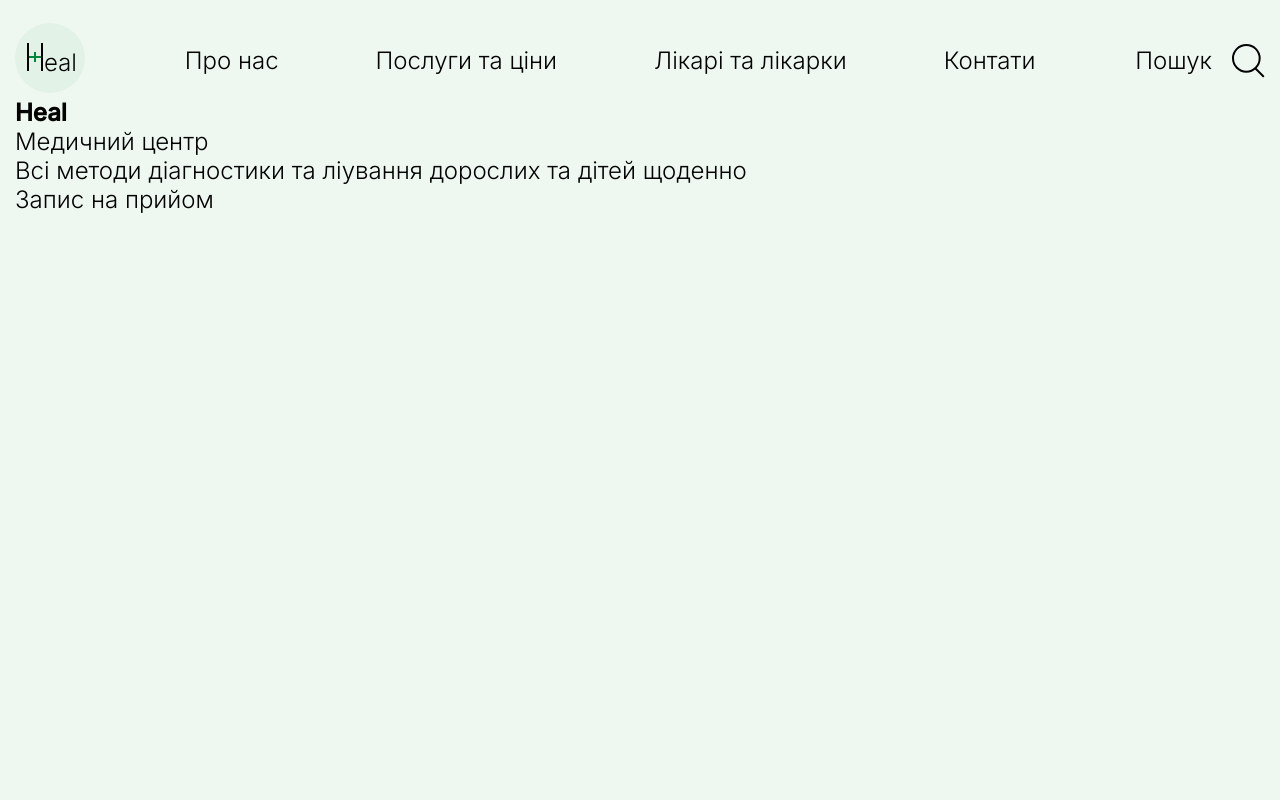
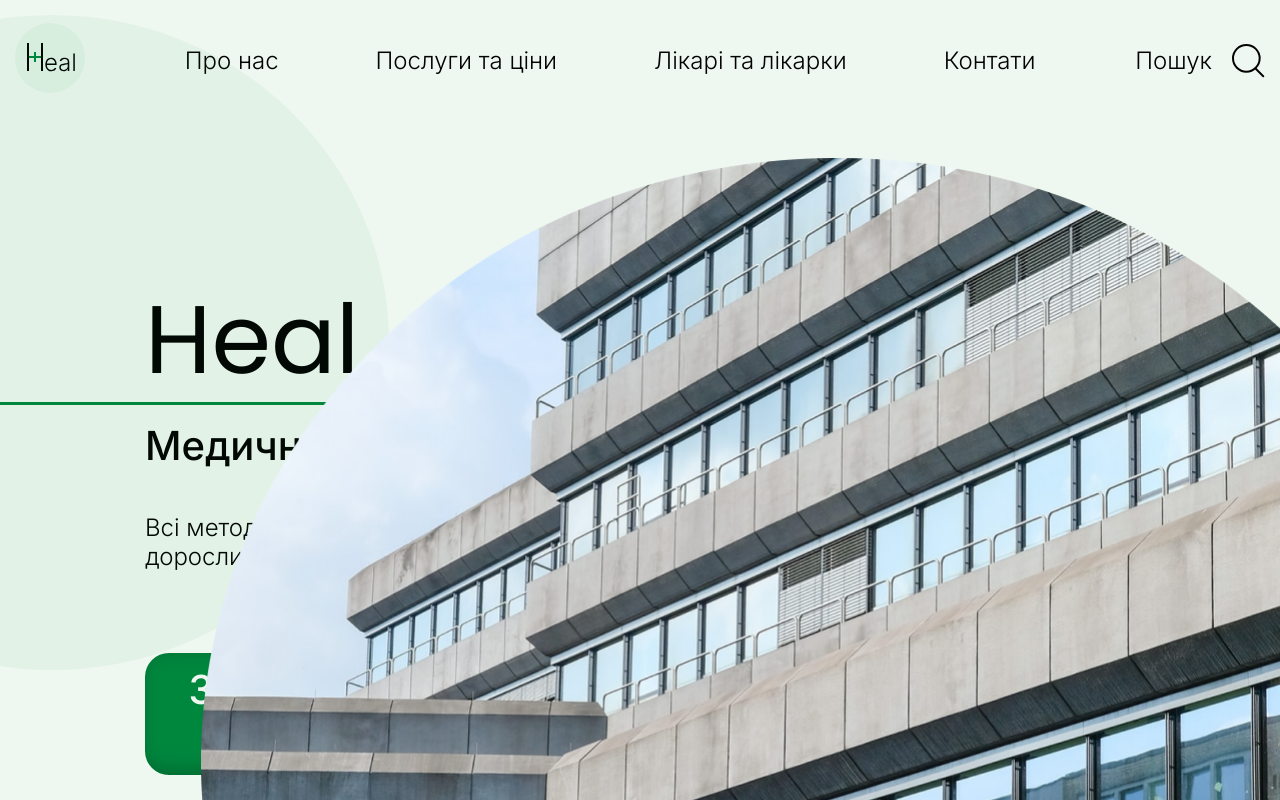
Before and after one commit to m1lkyway123/heal, a plain HTML site: page index.html in a window 1280 px wide. Drawn offline with Linux system fonts and the light colour scheme.

Commit message:
added a section

```diff
--- a/assets/css/style.css
+++ b/assets/css/style.css
@@ -16,7 +16,6 @@ body {
     font-weight: 300;
     color: #020202;
     background-color: #EEF8F0;
-    /* font-family: 'Poppins', sans-serif; */
 }
 
 .container {
@@ -51,5 +50,65 @@ body {
 }
 
 .heal {
+    position: relative;
+    height: calc(100vh - 158px);
+    margin-top: 60px;
 
 }
+.heal::after {
+    content: '';
+    background-image: url(../images/heal-bg2.png);
+    background-repeat: no-repeat;
+    background-size: cover;
+    position: absolute;
+    width: 1079px;
+    height: calc(100vh - 158px);
+    right: 0;
+    top: 0;
+}
+.heal__inner {
+    position: relative;
+    padding-top: 110px;
+    padding-left: 130px;
+}
+.heal__inner::before {
+    content: '';
+    background-image: url(../images/heal-bg1.svg);
+    background-repeat: no-repeat;
+    background-size: cover;
+    width: 704px;
+    height: 655px;
+    position: absolute;
+    top: -143px;
+    left: -160px;
+}
+.heal__title {
+    font-family: 'Poppins', sans-serif;
+    font-weight: 400;
+    font-size: 96px;
+    line-height: 144px;
+}
+.heal__subtitle {
+    font-size: 40px;
+    font-weight: 500;
+    line-height: 48px;
+    margin-top: 10px;
+    margin-bottom: 43px;
+}
+.heal__text {
+    max-width: 423px;
+    margin-bottom: 82px;
+}
+.heal__link {
+    display: inline-block;
+    background-color: #00873E;
+    color: #EEF8F0;
+    font-size: 40px;
+    font-weight: 500;
+    line-height: 48px;
+    max-width: 263px;
+    border-radius: 24px;
+    text-align: center;
+    padding: 13px;
+    box-shadow: inset -6px -4px 20px rgba(0, 0, 0, 0.25);
+}
```
Also changed, not shown: assets/images/heal-bg2.jpg (deleted), assets/images/heal-bg2.png (added).
